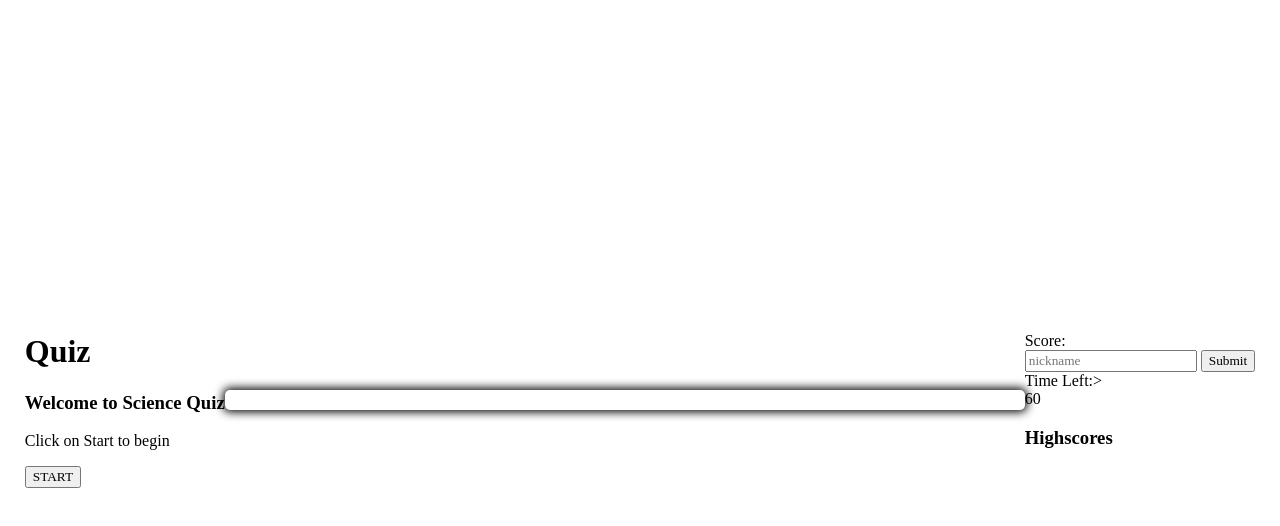
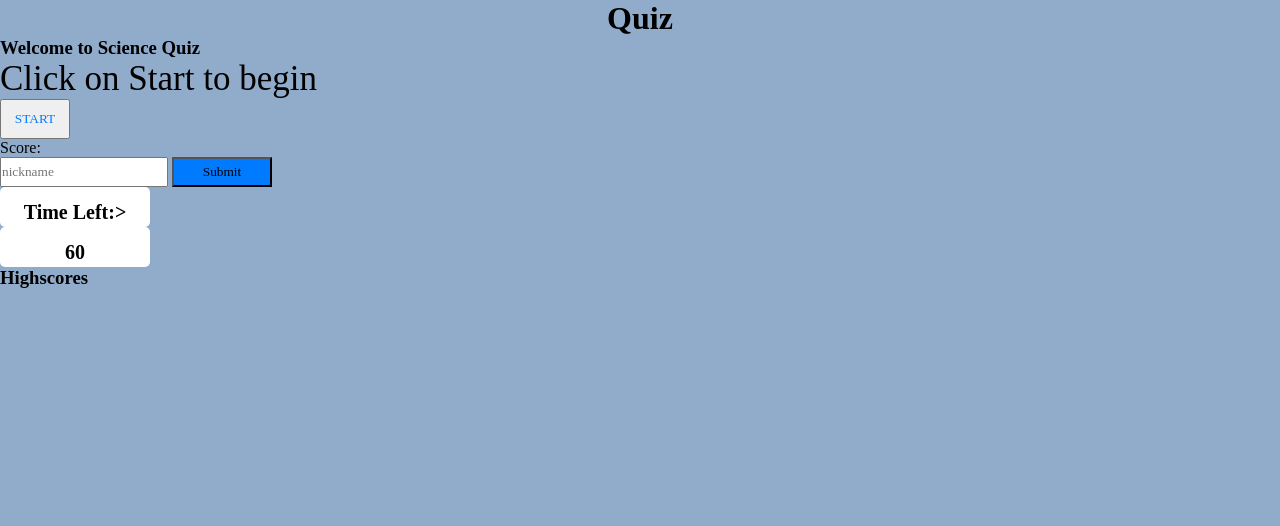
Before and after one commit to kagebright/Quiz-Code, a plain HTML site: page index.html in a window 1280 px wide. Drawn offline with Linux system fonts and the light colour scheme.

Commit message:
Update style.css

```diff
--- a/assets/css/style.css
+++ b/assets/css/style.css
@@ -1,85 +1,52 @@
-*, *::before, *::after {
+*{
+    margin: 0;
+    padding:0;
     box-sizing: border-box;
     font-family: 'Times New Roman', Times, serif;
 }
 
-:root {
-    --color-neutral: 200;
-    --color-wrong: 0;
-    --color-correct: 145;
+body {
+    background-color: #91acca;
+    justify-content: space-between;
 }
 
-body {
-    --color: var(--color-neutral);
-    padding: 0;
-    margin: 0;
-    display: flex;
-    width: 100vw;
-    height: 100vh;
-    justify-content: center;
-    align-items: center;
-    background-color: hsl(var(-- color), 100%, 20%);
+h1{
+    color:#000;
+    text-align: center;
+}
+p{
+    font-size:35px;
+}
+.startBtn{
+    color:#007bff;
+    height: 40px;
+    width:70px;
 }
 
-body.correct {
-    --color: var(--color-correct);
+.submit{
+    background-color: #007bff;
+    height:30px;
+    width: 100px;
 }
 
-body.wrong {
-    --color: var(--color-wrong);
+input{
+    height: 30px;
+    justify-content: space-between;
+}
+.startBtn:hover{
+    color: rgb(83, 137, 83);
 }
 
-.container {
-    width: 800px;
-    max-width: 80%;
+.timer {
+    width: 150px;
+    height: 40px;
+    border-radius: 5px;
     background-color: white;
-    border-radius:5px;
-    padding: 10px;
-    box-shadow: 0 0 10px 2px;
-}
-
-.btn-grid {
-    display: grid;
-    grid-template-columns: repeat(2, auto);
-    gap: 10px;
-    margin:20px 0;
-}
-
-.btn {
-    --color: var(--color-neutral);
-    border: 1px solid hsl(var(-- color), 100%, 30%);
-    background-color: hsl(var(-- color), 100%, 50%);
-    border-radius: 5px;
-    padding: 5px 10px;
-    color: white;
-    outline: none;
-}
-
-.btn:hover {
-    border-color: black;
-}
-
-.btn.correct {
-    --color: var(--color-correct);
-    color: black;
-}
-
-.btn.wrong {
-    --color: var(--color-wrong);
-}
-
-.start-btn, .next-btn {
-    font-size: 1.5rem;
-    font-weight: bold;
-    padding: 10px 20px;
-}
-
-.controls {
-    display: flex;
-    justify-content: center;
-    align-items: center;
-}
-
-.hide {
-    display: none;
-}
+    text-align: center;
+    line-height: 50px;
+    font-size: 20px;
+    font-weight:bold;
+    color: #000;
+    display: block;
+    white-space: nowrap;
+  }
```
